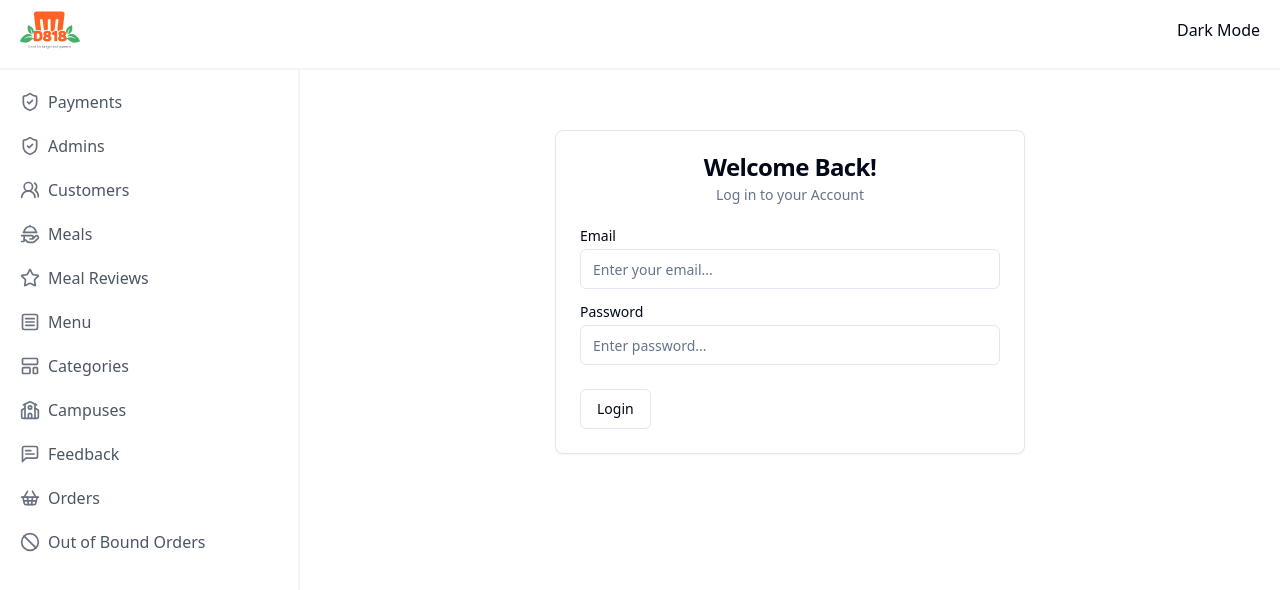
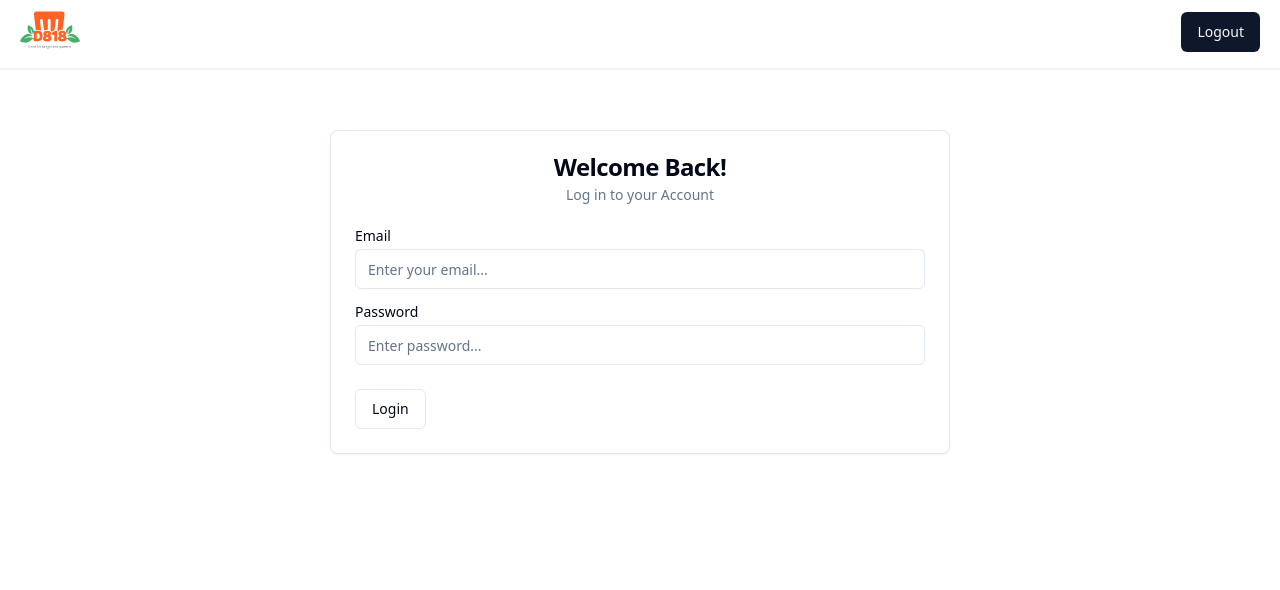
Before and after one commit to timmyproofficial/d818-admin-v2, a React (Vite) app: page /login in a window 1280 px wide. Shown: the top 590 px of the page. Built offline with nearby package versions, Linux system fonts and the light colour scheme.

Commit message:
Implement private routes based on auth user

```diff
--- a/src/components/customs/Navbar.tsx
+++ b/src/components/customs/Navbar.tsx
@@ -2,6 +2,7 @@ import { HStack, Image } from '@chakra-ui/react';
 import logo from '../../assets/D818 - SVG.svg';
 import { Link } from 'react-router-dom';
 import ColorModeSwitch from './ColorModeSwitch';
+import { Button } from '../ui/button';
 
 const Navbar = () => {
   return (
@@ -9,7 +10,8 @@ const Navbar = () => {
       <Link to="/">
         <Image src={logo} alt="D818 Logo" boxSize="60px" />
       </Link>
-      <ColorModeSwitch />
+      {/* <ColorModeSwitch /> */}
+      <Button className="mt-3">Logout</Button>
     </div>
   );
 };
--- /dev/null
+++ b/src/hooks/useAuthUser.ts
@@ -0,0 +1,6 @@
+import { AuthUser } from '@/entities/auth';
+
+const useAuthUser = (): AuthUser =>
+  JSON.parse(localStorage.getItem('authUser')!);
+
+export default useAuthUser;
--- a/src/pages/Layout.tsx
+++ b/src/pages/Layout.tsx
@@ -1,13 +1,14 @@
 import Navbar from '@/components/customs/Navbar';
 import Sidebar from '@/components/customs/Sidebar';
+import useAuthUser from '@/hooks/useAuthUser';
 import { Outlet } from 'react-router-dom';
-const user = 'ss';
 const Layout = () => {
+  const authUser = useAuthUser();
   return (
     // <div className="grid grid-cols-[300px_1fr] grid-rows-[70px_1fr] min-h-screen">
     <div
       className={`grid ${
-        user
+        authUser
           ? 'grid-cols-[300px_1fr] grid-rows-[70px_1fr]'
           : 'grid-cols-[1fr] grid-rows-[70px_1fr]'
       } min-h-screen`}
@@ -15,7 +16,7 @@ const Layout = () => {
       <header className="px-5 col-start-1 col-end-3 border-b-2 border-gray-100">
         <Navbar />
       </header>
-      {user && (
+      {authUser && (
         <aside className="border-r-2 border-gray-100 p-5">
           <Sidebar />
         </aside>
--- a/src/pages/LoginPage.tsx
+++ b/src/pages/LoginPage.tsx
@@ -11,6 +11,7 @@ import { Input } from '@/components/ui/input';
 import { Label } from '@/components/ui/label';
 import { AuthCredential } from '@/entities/auth';
 import useAuth from '@/hooks/useAuth';
+import useAuthUser from '@/hooks/useAuthUser';
 import { FormEvent, useState } from 'react';
 
 const LoginPage = () => {
@@ -26,12 +27,11 @@ const LoginPage = () => {
     mutate(authCredentials);
   };
 
-  console.log(data);
   console.log(error);
-  const user = '';
+  const authUser = useAuthUser();
   return (
     <>
-      {!user && (
+      {!authUser && (
         <Card className="w-[50%] mx-auto mt-10">
           <form onSubmit={handleSubmit}>
             <CardHeader className="text-center">
--- a/src/pages/PrivateRoutes.tsx
+++ b/src/pages/PrivateRoutes.tsx
@@ -1,9 +1,10 @@
 import { Navigate, Outlet } from 'react-router-dom';
 import Layout from './Layout';
+import useAuthUser from '@/hooks/useAuthUser';
 
-const user = 'ss';
 const PrivateRoutes = () => {
-  if (!user) return <Navigate to="/login" />;
+  const authUser = useAuthUser();
+  if (!authUser) return <Navigate to="/login" />;
   return <Layout />;
 };
 
```
